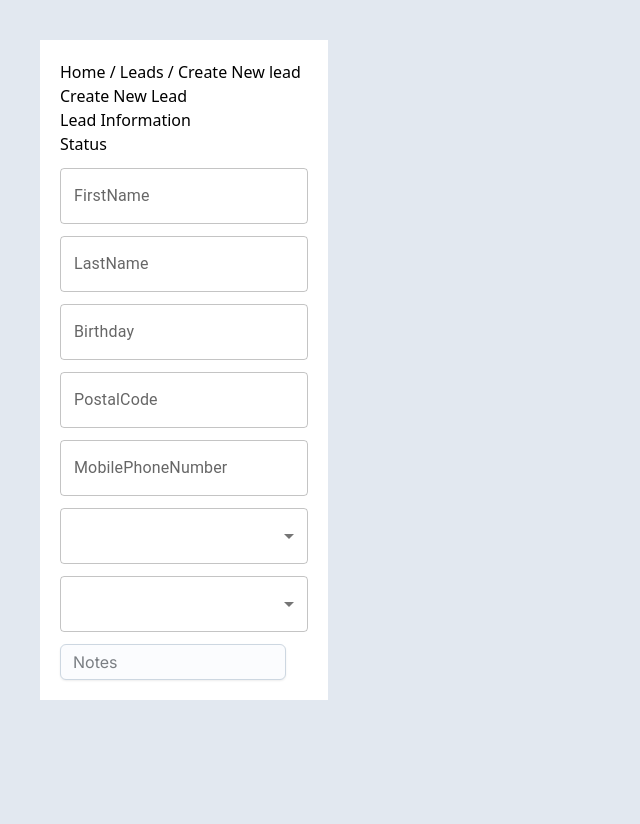
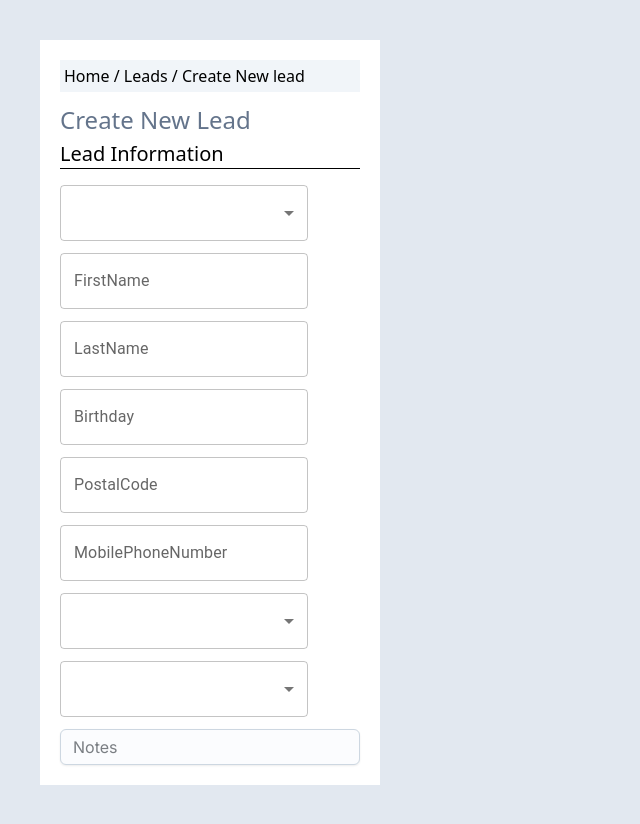
Before and after one commit to ToroDDT/Customer-Management-System-Gym, a Next.js app in the folder management_app/: page /members in a window 1280 px wide. Shown: the whole page, without its empty margins (0-640 px from the left). Before the commit the page ends 800 px from the top, so only its background shows below. Built offline with nearby package versions, Linux system fonts and the light colour scheme.

Commit message:
Add select options for status of lead

```diff
--- a/management_app/app/members/lead_create.tsx
+++ b/management_app/app/members/lead_create.tsx
@@ -1,24 +1,32 @@
-import { TextField } from "@mui/material";
+import { Button, TextField } from "@mui/material";
 import Select, { SelectChangeEvent } from "@mui/material/Select";
 import SelectInput from "@mui/material/Select/SelectInput";
 import Textarea from "@mui/joy/Textarea";
+import Link from "next/link";
 
 function LeadsForm() {
   return (
     <div className="m-10 bg-white p-5">
       <div>
-        <div>
+        <div className="bg-slate-100 p-1 mb-3">
           <span>Home /</span>
           <span> Leads /</span>
-          <span> Create New lead</span>
+          <span className=""> Create New lead</span>
         </div>
-        <div>Create New Lead</div>
-        <div>Lead Information</div>
+        <div className="text-2xl text-slate-500 mb-1">Create New Lead</div>
+        <div className="text-xl border-solid border-0 border-b border-black mb-4">
+          Lead Information
+        </div>
       </div>
       <form className="flex flex-col" action="">
         <div className="space-y-3">
           <div>
-            <label>Status</label>
+            <Select sx={{ width: 248 }}>
+              <option value="Converted">Converted</option>
+              <option value="Contacted">Contacted</option>
+              <option value="Disqualified"> Disqualified</option>
+              <option value="In-Discussion">In Discussion</option>
+            </Select>
           </div>
           <div className="flex gap-x-9">
             <TextField id="FirstName" variant="outlined" label="FirstName" />
@@ -60,7 +68,12 @@ function LeadsForm() {
             </Select>
           </div>
           <div className="flex gap-x-11">
-            <Textarea name="Outlined" placeholder="Notes" variant="outlined" />
+            <Textarea
+              sx={{ width: 300 }}
+              name="Outlined"
+              placeholder="Notes"
+              variant="outlined"
+            />
           </div>
         </div>
       </form>
```
